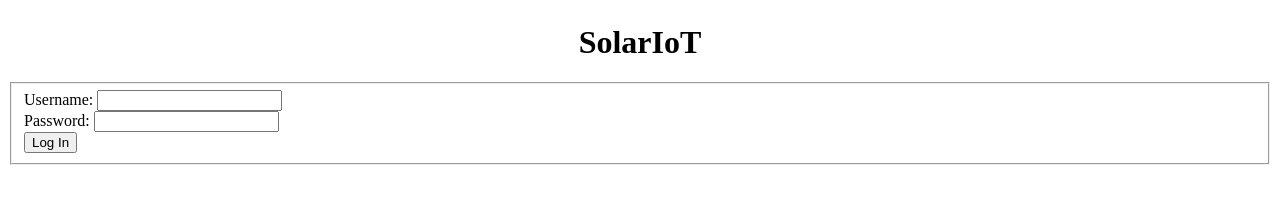
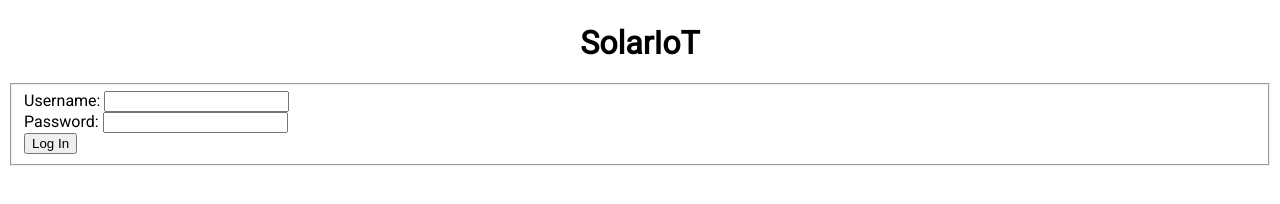
Before and after one commit to kylerschin-temp2485473/solariot, a plain HTML site: page index.html in a window 1280 px wide. Shown: the part 294-498 px from the top of the page. Drawn offline with Linux system fonts and the light colour scheme.

Commit message:
Update styles.css

```diff
--- a/styles.css
+++ b/styles.css
@@ -29,3 +29,7 @@ footer {
 #right-footer{
     text-align: right;
 }
+
+body {
+    font-family: 'Roboto', sans-serif;
+}
```
